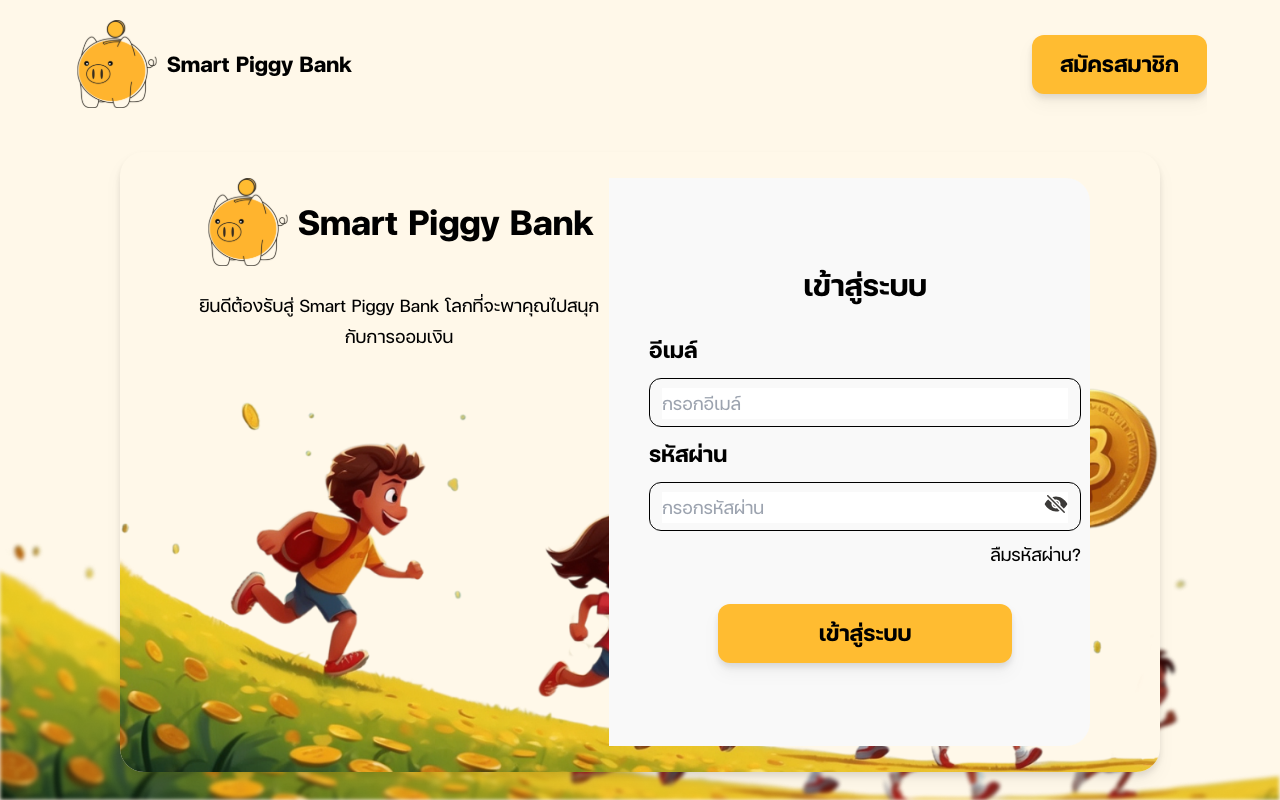
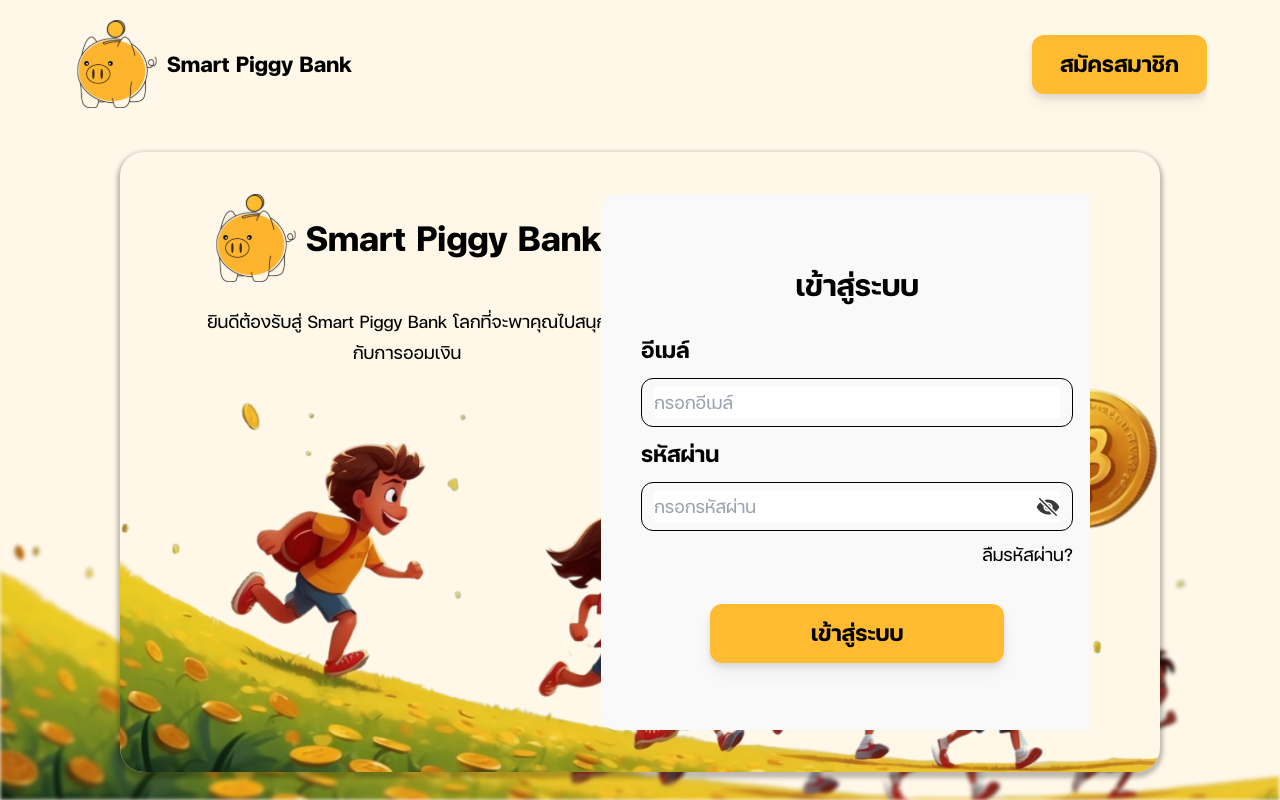
Before and after one commit to PitakPxt/Smart-piggy-bank, a React (Vite) app: page / in a window 1280 px wide. Built offline with nearby package versions, Linux system fonts and the light colour scheme; no server answers; the database is empty.

Commit message:
resposive login test

```diff
--- a/src/components/InputLabel.jsx
+++ b/src/components/InputLabel.jsx
@@ -29,13 +29,13 @@ export default function InputLabel({
         <h3 className={cn("mb-2 text-h3-bold", textLabelClassName)}>{text}</h3>
         <div
           className={cn(
-            "py-[8px] pl-3 pr-3 rounded-[12px] border-[1px] text-h3 relative",
+            "py-[8px] pl-3 pr-3 rounded-[12px] border-[1px] text-h3 relative flex",
             inputBorderClassName,
             isInline && "flex-1"
           )}
         >
           <input
-            className={cn("w-full", inputClassName)}
+            className={cn("w-full outline-none ", inputClassName)}
             name={name}
             type={eye ? "password" : "text"}
             required={required}
@@ -46,7 +46,7 @@ export default function InputLabel({
           />
           {isEye && (
             <img
-              className="size-[24px] absolute right-0 bottom-3.5 mr-3 cursor-pointer"
+              className="size-[18px] md:size-[24px] absolute right-0 top-1/2 -translate-y-1/2 mr-3 cursor-pointer"
               src={eye ? IconEyeClose : IconEye}
               alt=""
               onClick={handleEye}
--- a/src/pages/Login.jsx
+++ b/src/pages/Login.jsx
@@ -45,11 +45,13 @@ export default function Login() {
     <>
       <div className="w-full h-full flex flex-col justify-center items-center">
         <div
-          className=" bg-primary-100 rounded-3xl overflow-hidden drop-shadow-lg
+          className=" bg-primary-100 rounded-3xl overflow-hidden shadow-main-shadow
           xl:w-[1196px] xl:h-[708px]
         lg:w-[1040px] lg:h-[620px]
         md:w-[692px] md:h-[772px]
-        sm:w-[344px] sm:h-[564px]"
+        sm:w-[344px] sm:h-[564px]
+        w-full h-full
+        "
         >
           <div
             className="w-full h-full bg-no-repeat bg-contain bg-bottom content-center"
@@ -64,16 +66,13 @@ export default function Login() {
             }}
           >
             <div
-              className="flex mx-auto overflow-hidden rounded-3xl
+              className="flex mx-auto overflow-hidden rounded-3xl p-4
               xl:gap-[40px] lg:gap-[32px] md:gap-[32px] sm:gap-[24px]
               xl:w-[1036px] xl:h-[524px]
               lg:w-[900px] lg:h-[568px]
               md:w-[568px] md:h-[768px]
-              sm:w-[300px] sm:h-[650px]
-              xl:flex-row xl:justify-start xl:items-start
               lg:flex-row lg:justify-start lg:items-start
-              md:flex-col md:justify-center md:items-center
-              sm:flex-col sm:justify-center sm:items-center"
+             flex-col sm:justify-center items-center"
             >
               <div className="xl:w-1/2 lg:w-1/2 md:w-full sm:w-full h-auto">
                 <div className="w-full flex flex-col items-center text-center justify-start ">
@@ -87,22 +86,23 @@ export default function Login() {
                       Smart Piggy Bank
                     </h1>
                   </div>
-                  <p className="xl:text-h3 lg:text-h4 md:text-h3 sm:text-h5 xl:mt-[32px] lg:mt-[24px] md:mt-[24px] sm:mt-[8px]">
-                    ยินดีต้องรับสู่ Smart Piggy Bank
+                  <p className="xl:text-h3 lg:text-h4 md:text-h3 sm:text-h5 xl:mt-[32px] lg:mt-[24px] md:mt-[24px] mt-[8px]">
+                    ยินดีต้องรับสู่ Smart Piggy Bank{" "}
+                    <br className="lg:hidden" />
                     โลกที่จะพาคุณไปสนุกกับการออมเงิน
                   </p>
                 </div>
               </div>
               <form
                 onSubmit={handleSubmit}
-                className="w-1/2 h-full flex justify-center items-center"
+                className="w-full h-full flex justify-center items-center lg:w-1/2"
               >
                 <div
-                  className="flex flex-col h-full items-center justify-center bg-neutral-white-100
-                xl:px-[68px] md:px-[68px] lg:px-[40px] sm:px-[24px]
-                xl:py-[68px] md:py-[68px] lg:py-[68px] sm:py-[42px]"
+                  className="flex flex-col h-full items-center  lg:justify-center bg-neutral-white-100 rounded-2xl
+                xl:px-[68px] md:px-[68px] lg:px-[40px] px-[24px]
+                xl:py-[68px] md:py-[68px] lg:py-[68px] py-[18px]"
                 >
-                  <h2 className="text-center mb-[22px] xl:text-h2-bold lg:text-h2-bold md:text-h2-bold sm:text-h4-bold">
+                  <h2 className="text-center mb-[18px] lg:mb-[22px] xl:text-h2-bold lg:text-h2-bold md:text-h2-bold sm:text-h4-bold">
                     เข้าสู่ระบบ
                   </h2>
                   <div className=" xl:w-[382px] md:w-[432px] lg:w-[432px] sm:w-[252px] xl:mb-[34px] lg:mb-[34px] md:mb-[34px] sm:mb-[1px]">
@@ -116,7 +116,7 @@ export default function Login() {
                         autoComplete="on"
                         textLabelClassName="xl:text-h3-bold lg:text-h3-bold md:text-h3-bold sm:text-h5-bold"
                         inputClassName="xl:text-h3 lg:text-h4 md:text-h4 sm:text-h5"
-                        inputBorderClassName="xl:py-[8px] lg:py-[4px] md:py-[4px] sm:py-[2px]"
+                        // inputBorderClassName="xl:py-[8px] lg:py-[4px] md:py-[4px] sm:py-[2px]"
                         onChange={(e) => setEmail(e.target.value)}
                       />
                       <InputLabel
@@ -128,7 +128,7 @@ export default function Login() {
                         autoComplete="on"
                         textLabelClassName="xl:text-h3-bold lg:text-h3-bold md:text-h3-bold sm:text-h5-bold"
                         inputClassName="xl:text-h3 lg:text-h4 md:text-h4 sm:text-h5"
-                        inputBorderClassName="xl:py-[8px] lg:py-[4px] md:py-[4px] sm:py-[2px]"
+                        // inputBorderClassName="xl:py-[8px] lg:py-[4px] md:py-[4px] sm:py-[2px]"
                         onChange={(e) => setPassword(e.target.value)}
                       />
                       <div className="w-full flex justify-end">
--- a/tailwind.config.cjs
+++ b/tailwind.config.cjs
@@ -10,11 +10,22 @@ export default {
     // dropShadow: {
     //   "main-shadow": "0 3px 4px rgba(0, 0, 0, 0.25)",
     // },
-    screens: {
-      sm: "376px",
-      md: "744px",
-      lg: "1134px",
-      xl: "1512px",
+    // screens: {
+    //   sm: "376px",
+    //   md: "744px",
+    //   lg: "1134px",
+    //   xl: "1512px",
+    // },
+    extend: {
+      screens: {
+        sm: "376px",
+        md: "744px",
+        lg: "1134px",
+        xl: "1512px",
+      },
+      boxShadow: {
+        "main-shadow": "0 3px 4px 3px rgba(0, 0, 0, 0.25)",
+      },
     },
 
     colors: {
```
